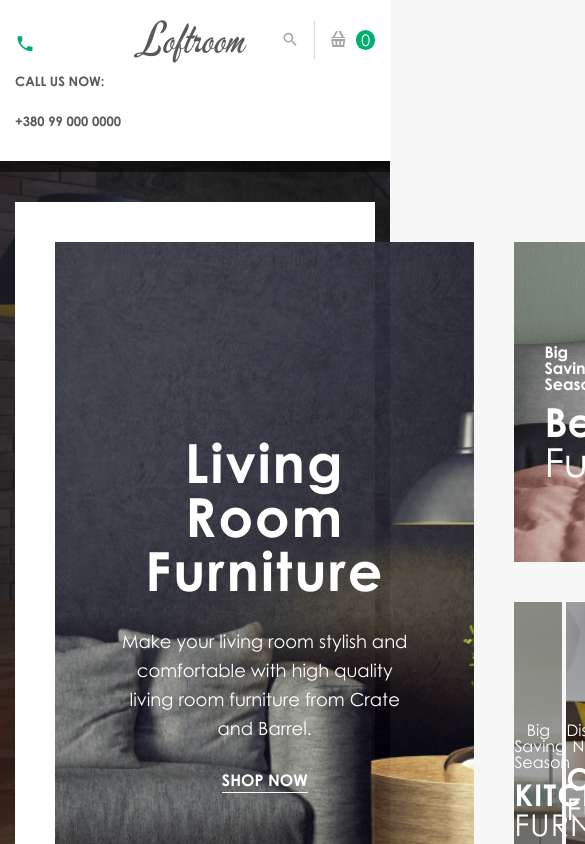
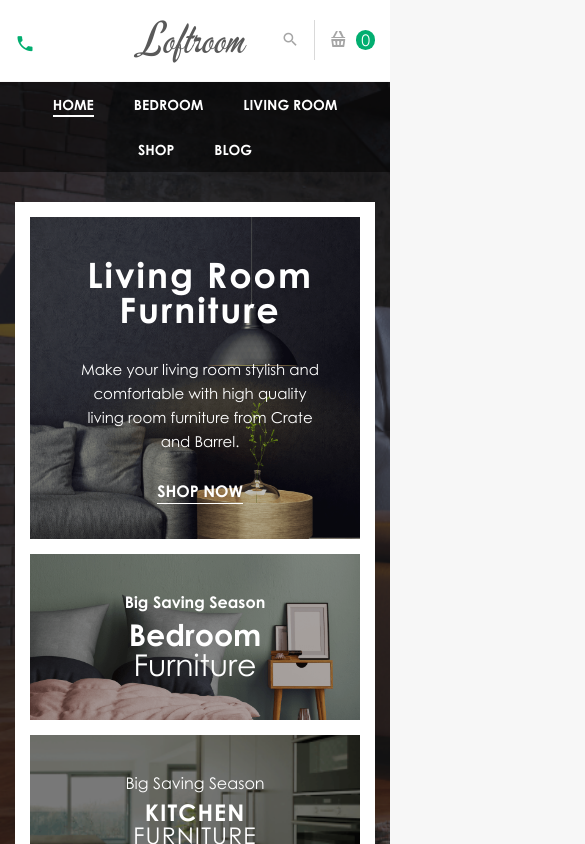
Before and after one commit to alexeysarakuz/petproject, a React (Create React App) app: page / in a window 390 px wide. Shown: the top 844 px of the page, 585 px wide, since content can reach past the window. Built offline with nearby package versions, Linux system fonts and the light colour scheme.

Commit message:
adapting main-page 1/3

```diff
--- a/src/base/main.sass
+++ b/src/base/main.sass
@@ -23,6 +23,7 @@
   text-align: center
   text-transform: capitalize
   color: #7d7d7d
+  line-height: 1.55
   &.light
     color: #fff
 
--- a/src/base/mixins/breakpoints.scss
+++ b/src/base/mixins/breakpoints.scss
@@ -1,25 +1,12 @@
-// Media of at least the minimum breakpoint width. No query for the smallest breakpoint.
-// Makes the @content apply to the given breakpoint and wider.
-@mixin media-breakpoint-up($name, $breakpoints: $grid-breakpoints) {
-  $min: breakpoint-min($name, $breakpoints);
-  @if $min {
-    @media (min-width: $min) {
-      @content;
-    }
-  } @else {
+@mixin max-width($w){
+  @media (max-width: $w){
     @content;
   }
 }
 
-// Media of at most the maximum breakpoint width. No query for the largest breakpoint.
-// Makes the @content apply to the given breakpoint and narrower.
-@mixin media-breakpoint-down($name, $breakpoints: $grid-breakpoints) {
-  $max: breakpoint-max($name, $breakpoints);
-  @if $max {
-    @media (max-width: $max) {
-      @content;
-    }
-  } @else {
+
+@mixin min-width($w){
+  @media (min-width: $w){
     @content;
   }
 }
--- a/src/components/pages/mainPage/headerMain/main-section.sass
+++ b/src/components/pages/mainPage/headerMain/main-section.sass
@@ -1,3 +1,7 @@
+@mixin max-width($w)
+  @media (max-width: $w)
+    @content
+
 .header
   &-section
     background-image: url("/images/main/header/bg.png")
@@ -8,9 +12,19 @@
     display: flex
     justify-content: space-between
     align-items: stretch
+    +max-width(760px)
+      display: block
+      padding-top: 30px
+    +max-width(400px)
+      padding-top: 15px
   &__col
     width: 50%
     padding: 40px
+    +max-width(760px)
+      width: 100%
+      padding: 30px
+    +max-width(400px)
+      padding: 15px
     &1
       padding-right: 0
   &-section
@@ -18,6 +32,17 @@
       display: block
       text-decoration: none
       position: relative
+      &::before
+        content: ""
+        position: absolute
+        top: 0
+        left: 0
+        width: 100%
+        height: 100%
+        background-color: #000
+        opacity: .25
+        transition: .4s
+        z-index: 6
       &::after
         content: ""
         position: absolute
@@ -32,7 +57,7 @@
         z-index: 6
       &:hover
         &::after
-          opacity: .3
+          opacity: .4
           transform: scale(1)
   &__categorie
     background-size: cover
@@ -41,22 +66,6 @@
     h3, h2, p, b, a, div
       position: relative
       z-index: 10
-    h2
-      font-size: 54px
-      font-weight: bold
-      margin-right: 90px
-      margin-left: 90px
-      text-align: center
-      letter-spacing: 2px
-    p
-      text-align: center
-      margin-top: 10px
-      margin-right: 60px
-      margin-left: 60px
-      line-height: 1.6
-      font-size: 18px
-      margin-top: 30px
-      margin-bottom: 30px
     b.header__categorie-link
       color: #fff
       text-align: center
@@ -72,67 +81,161 @@
         width: 100%
         height: 1px
         background-color: #fff
-    &-livingroom
-      background-image: url("/images/main/categories/livingroom.png")
-      padding: 193px 0px 0 0px
-      margin: 40px
-      margin-right: 0
-      div
-        text-align: center
-    &-bedroom
-      background-image: url("/images/main/categories/bedroom.png")
-      padding: 102px 20px 80px 30px
-      h3
-        font-size: 16px
-        font-weight: bold
-      h2
-        text-align: left
-        margin-left: 0
-        margin-top: 10px
-        font-size: 40px
-        letter-spacing: 0
-        margin-right: 300px
-        font-weight: normal
-        b
-          font-weight: bold
-    &-kitchen
-      margin-top: 40px
-      background-image: url("/images/main/categories/kitchen.png")
-      padding: 120px 0px 120px 0px
-      float: left
-      width: 48%
-      margin-right: 2%
-      h3
-        text-align: center
-        margin-bottom: 10px
-        letter-spacing: 0
-      h2
-        letter-spacing: 1.1px
-        font-size: 30px
+
+.header__categorie
+  &-livingroom
+    background-image: url("/images/main/categories/livingroom.png")
+    padding: 193px 0px 0 0px
+    margin: 40px
+    margin-right: 0
+    +max-width(1199px)
+      padding-top: 150px
+    +max-width(760px)
+      margin: 0 30px
+      padding: 40px 20px 40px 30px
+    +max-width(400px)
+      margin: 0 15px
+    div
+      text-align: center
+    h2
+      font-size: 54px
+      font-weight: bold
+      margin-right: 90px
+      margin-left: 90px
+      text-align: center
+      letter-spacing: 2px
+      +max-width(1199px)
+        font-size: 35px
+      +max-width(992px)
         margin-left: 0
         margin-right: 0
-        text-transform: uppercase
-        font-weight: normal
-        b
-          font-weight: bold
+    p
+      text-align: center
+      margin-top: 10px
+      margin-right: 60px
+      margin-left: 60px
+      line-height: 1.6
+      font-size: 18px
+      margin-top: 30px
+      margin-bottom: 30px
+      +max-width(1199px)
+        font-size: 15px
+        margin-right: 20px
+        margin-left: 20px
+  &-bedroom
+    background-image: url("/images/main/categories/bedroom.png")
+    padding: 102px 20px 80px 30px
+    +max-width(1199px)
+      padding: 60px 20px 50px 30px
+    +max-width(992px)
+      padding: 40px 20px 40px 30px
+    +max-width(425px)
+      padding: 40px 20px 40px 20px
+    h3
+      font-size: 16px
+      font-weight: bold
+      +max-width(425px)
+        text-align: center
+    h2
+      text-align: left
+      margin-left: 0
+      margin-top: 10px
+      font-size: 40px
+      letter-spacing: 0
+      margin-right: 300px
+      font-weight: normal
+      +max-width(1199px)
+        font-size: 30px
+      +max-width(425px)
+        text-align: center
+        width: 100%
+      b
+        font-weight: bold
+  &-kitchen
+    margin-top: 40px
+    background-image: url("/images/main/categories/kitchen.png")
+    padding: 120px 0px 120px 0px
+    float: left
+    width: 48%
+    margin-right: 2%
+    +max-width(1199px)
+      padding: 90px 0 90px 0
+    +max-width(992px)
+      width: 100%
+      float: none
+      padding: 40px 20px 40px 30px
+      background-position: center
+    +max-width(425px)
+      padding: 40px 20px 40px 20px
+    +max-width(400px)
+      margin-top: 15px
+    h3
+      text-align: center
+      margin-bottom: 10px
+      letter-spacing: 0
+      +max-width(992px)
+        text-align: left
+      +max-width(425px)
+        text-align: center
+    h2
+      letter-spacing: 1.1px
+      font-size: 30px
+      margin-left: 0
+      margin-right: 0
+      text-transform: uppercase
+      font-weight: normal
+      text-align: center
+      +max-width(1199px)
+        font-size: 23px
+      +max-width(992px)
+        text-align: left
+      +max-width(425px)
+        text-align: center
+        width: 100%
+      b
+        font-weight: bold
 
-    &-creativity
-      margin-top: 40px
-      background-image: url("/images/main/categories/creativity.png")
-      padding: 120px 0px 120px 0px
-      float: left
-      width: 48%
-      margin-left: 2%
-      h3
+  &-creativity
+    margin-top: 40px
+    background-image: url("/images/main/categories/creativity.png")
+    padding: 120px 0px 120px 0px
+    float: left
+    width: 48%
+    margin-left: 2%
+    +max-width(1199px)
+      padding: 90px 0 90px 0
+    +max-width(992px)
+      width: 100%
+      float: none
+      padding: 40px 20px 40px 30px
+      background-position: center
+      margin-left: 0
+      +max-width(425px)
+        padding: 40px 20px 40px 20px
+      +max-width(400px)
+        margin-top: 15px
+    h3
+      text-align: center
+      margin-bottom: 10px
+      letter-spacing: 0
+      +max-width(992px)
+        text-align: left
+      +max-width(425px)
         text-align: center
-        margin-bottom: 10px
-        letter-spacing: 0
-      h2
-        letter-spacing: 1.1px
-        font-size: 30px
-        margin-left: 0
-        margin-right: 0
-        text-transform: uppercase
-        font-weight: normal
-        b
-          font-weight: bold
+    h2
+      letter-spacing: 1.1px
+      font-size: 30px
+      margin-left: 0
+      margin-right: 0
+      text-transform: uppercase
+      font-weight: normal
+      text-align: center
+      +max-width(1199px)
+        font-size: 23px
+      +max-width(992px)
+        text-align: left
+      +max-width(425px)
+        text-align: center
+        width: 100%
+      b
+        font-weight: bold
--- a/src/components/pages/mainPage/trendingMain/trendingItem/trendingItem.sass
+++ b/src/components/pages/mainPage/trendingMain/trendingItem/trendingItem.sass
@@ -1,13 +1,25 @@
+@mixin max-width($w)
+  @media (max-width: $w)
+    @content
+
 .trending
   &__row
     display: flex
     justify-content: space-between
     flex-wrap: wrap
     margin-top: 40px
+    +max-width(992px)
+      justify-content: space-around
   &__item
     width: 23%
     margin-bottom: 25px
     padding-bottom: 10px
+    +max-width(992px)
+      width: 30%
+    +max-width(710px)
+      width: 40%
+    +max-width(431px)
+      width: 70%
     &:hover
       h2
         transform: translateY(-50px)
--- a/src/components/utils/navigation/navbar/navbar.js
+++ b/src/components/utils/navigation/navbar/navbar.js
@@ -11,7 +11,10 @@
         <div className="nav__call">
           <a href="tel:+380990000000">
             <span className="icon-phone" />
-            <span>CALL US NOW: +380 99 000 0000</span>
+            <span>
+              <span className="nav__call-text">CALL US NOW</span>
+              <span className="nav__call-number">: +380 99 000 0000</span>
+            </span>
           </a>
         </div>
         <div className="nav__logo">
--- a/src/components/utils/navigation/navigation.sass
+++ b/src/components/utils/navigation/navigation.sass
@@ -1,3 +1,7 @@
+@mixin max-width($w)
+  @media (max-width: $w)
+    @content
+
 .helper
   height: 82.25px
 .nav
@@ -28,6 +32,14 @@
       font-weight: bold
       span
         transition: .5s
+        &.nav__call-number
+          +max-width(990px)
+            display: none
+        &.nav__call-text
+          +max-width(445px)
+            display: none
+
+
       &:hover
         color: #02ae70
     span
```
